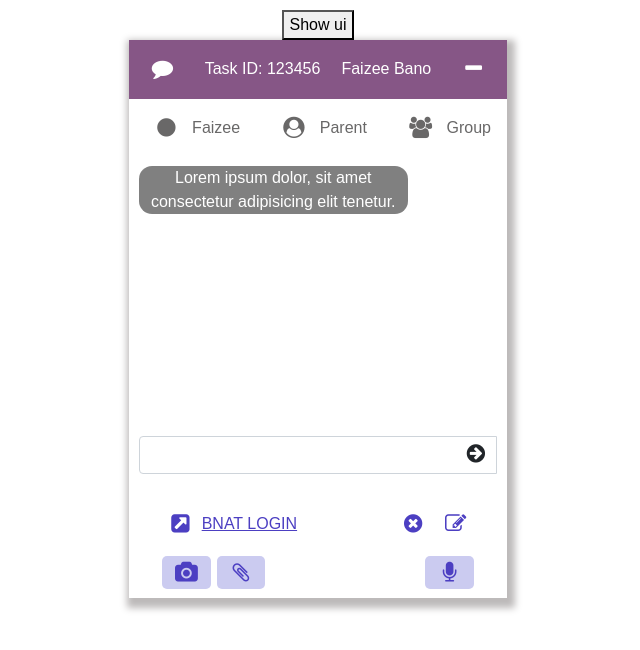
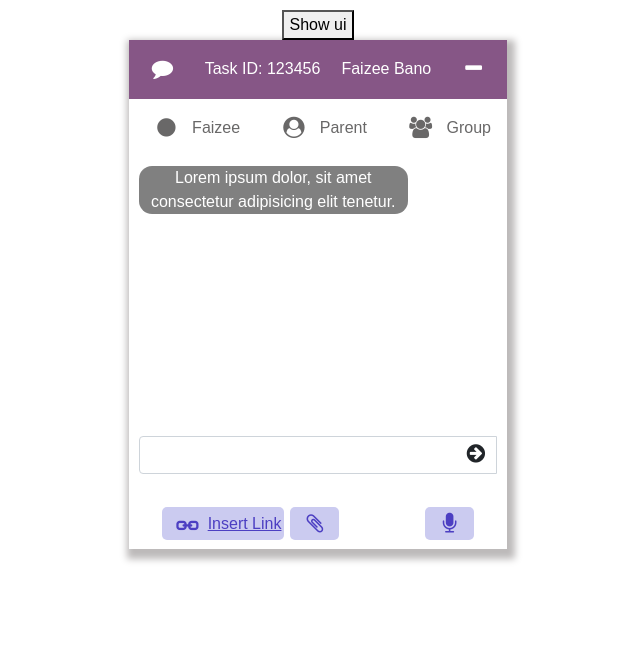
Before and after one commit to faizee-infobeans/demoChatUi, a React (Create React App) app: page / in a window 1280 px wide. Both pictures are taken after a click on the button "Show ui". Shown: the top 650 px of the page, without its empty margins (322-962 px from the left). Built offline with nearby package versions, Linux system fonts and the light colour scheme.

Commit message:
added link button

```diff
--- a/src/index.css
+++ b/src/index.css
@@ -90,6 +90,11 @@ border: none !important;
   color: rgb(76, 63, 194) !important;
 }
 
+#linkicon{
+  color: rgb(76, 63, 194) !important;
+  transform: rotate(135deg);
+}
+
 .nav{
   justify-content: space-between;
   border: 0px !important;
--- a/src/ui/Hello.jsx
+++ b/src/ui/Hello.jsx
@@ -1,5 +1,4 @@
 import React, { useState } from "react";
-// import "../../client/main.css";
 import { Form } from "./Form.jsx";
 import { Tab } from "./Tab.jsx";
 import { Nav } from "./Nav.jsx";
--- a/src/ui/Nav.jsx
+++ b/src/ui/Nav.jsx
@@ -5,18 +5,10 @@ export const Nav = () => {
     <div class="msg">
       <div class="login">
         <div>
-          <i class="fa fa-external-link-square fa-lg fa-stack" id="edit"></i>
-          <a href="" class="link">BNAT LOGIN</a>
-        </div>
-        <div>
-          <i class="fa fa-times-circle fa-lg fa-stack" id="edit"></i>
-          <i class="fa fa-edit fa-lg fa-stack" id="edit"></i>
-        </div>
-      </div>
-
-      <div class="login">
-        <div>
-          <span class="bg"><i class="fa fa-camera fa-lg fa-stack" id="edit"></i></span>
+          <span class="bg">
+          <i class="fa fa-link fa-lg fa-stack" id="linkicon"></i>
+            <a href="./" class="link">Insert Link</a>
+            </span>
           <span class="bg"><i class="fa fa-paperclip fa-lg fa-stack" id="edit"></i></span>
         </div>
         <div>
```
